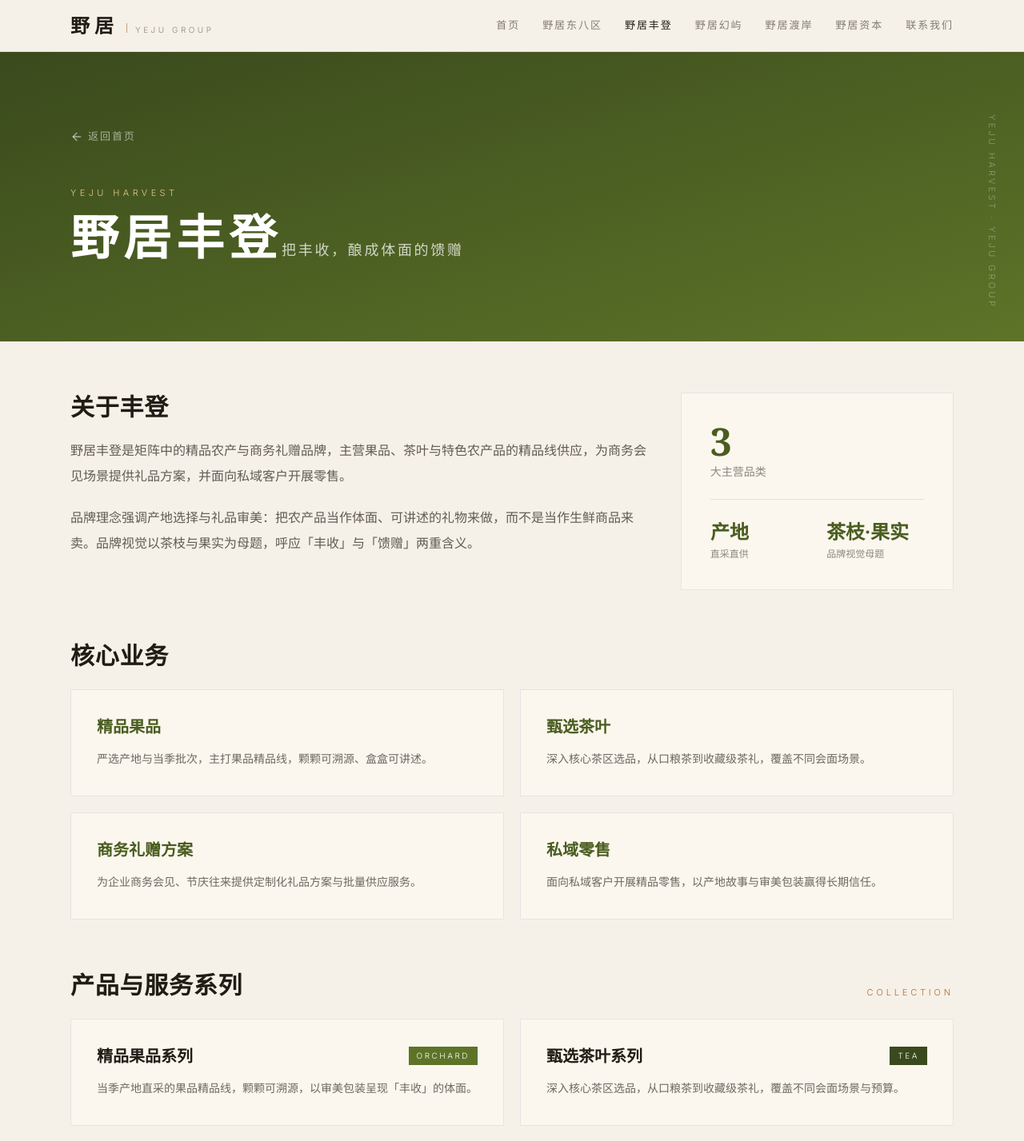
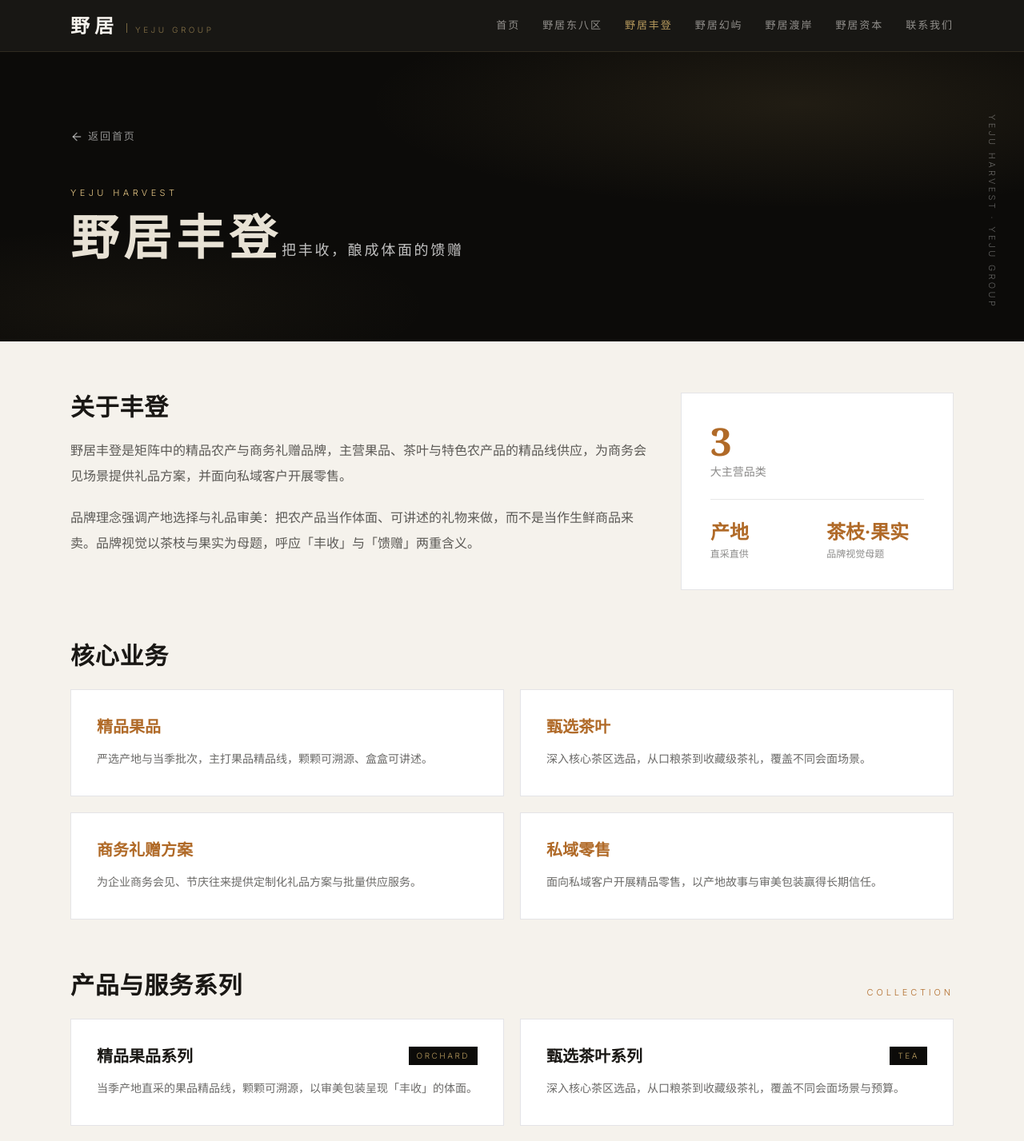
Before and after one commit to What-123/yeju-website, a React (Vite) app: page /agriculture in a window 1280 px wide. Shown: the top 1427 px of the page at 80% size. Built offline with nearby package versions, Linux system fonts and the light colour scheme; a web font is replaced by a local one.

Commit message:
全站黑白奢华风改版：近黑/米白双色系，金色点缀贯穿；板块横幅与卡片全面中性化

```diff
--- a/src/components/Layout.tsx
+++ b/src/components/Layout.tsx
@@ -27,15 +27,15 @@ function ScrollToTop() {
 
 export default function Layout() {
   return (
-    <div className="min-h-screen bg-[#f6f1e8] text-[#211c14] antialiased">
+    <div className="min-h-screen bg-[#f5f2ec] text-[#1a1815] antialiased">
       <ScrollToTop />
       {/* 顶部导航 */}
-      <header className="sticky top-0 z-50 border-b border-[#211c14]/10 bg-[#f6f1e8]/90 backdrop-blur">
+      <header className="sticky top-0 z-50 border-b border-[#b89b5e]/15 bg-[#0c0b09]/95 backdrop-blur">
         <div className="mx-auto flex h-16 max-w-6xl items-center justify-between px-6">
           <Link to="/" className="flex items-baseline gap-2.5">
-            <span className="font-serif text-2xl font-bold tracking-[0.25em]">野居</span>
-            <span className="h-3 w-px bg-[#b06a28]/60" />
-            <span className="text-[10px] uppercase tracking-[0.35em] text-[#211c14]/50">
+            <span className="font-serif text-2xl font-bold tracking-[0.25em] text-[#f5f2ec]">野居</span>
+            <span className="h-3 w-px bg-[#b89b5e]/60" />
+            <span className="text-[10px] uppercase tracking-[0.35em] text-[#b89b5e]/70">
               Yeju Group
             </span>
           </Link>
@@ -48,8 +48,8 @@ export default function Layout() {
                 className={({ isActive }) =>
                   `text-[13px] tracking-[0.15em] transition-colors ${
                     isActive
-                      ? 'font-medium text-[#211c14]'
-                      : 'text-[#211c14]/55 hover:text-[#211c14]'
+                      ? 'font-medium text-[#b89b5e]'
+                      : 'text-[#f5f2ec]/55 hover:text-[#f5f2ec]'
                   }`
                 }
               >
--- a/src/pages/Division.tsx
+++ b/src/pages/Division.tsx
@@ -18,7 +18,14 @@ export default function Division() {
       {/* 东八区开场动画（每个标签页会话播放一次） */}
       {division.slug === 'film' && <FilmIntro />}
       {/* 板块横幅 */}
-      <section className={`relative overflow-hidden bg-gradient-to-br ${division.accent} text-white`}>
+      <section className="relative overflow-hidden bg-[#0c0b09] text-[#e8e2d5]">
+        <div
+          className="pointer-events-none absolute inset-0"
+          style={{
+            backgroundImage:
+              'radial-gradient(ellipse 70% 60% at 78% 18%, rgba(184,155,94,0.12), transparent 60%), radial-gradient(ellipse 50% 45% at 12% 88%, rgba(184,155,94,0.06), transparent 60%)',
+          }}
+        />
         {/* 竖排侧边小字 */}
         <span className="absolute bottom-10 right-8 hidden text-[11px] uppercase tracking-[0.3em] text-white/35 [writing-mode:vertical-rl] lg:block">
           {division.slug === 'film' ? 'In Story We Trust · Since GMT+8' : `${division.enName} · Yeju Group`}
@@ -92,25 +99,25 @@ export default function Division() {
               关于{division.shortName}
             </h2>
             {division.intro.map((p, i) => (
-              <p key={i} className="mt-5 leading-8 text-[#211c14]/70">
+              <p key={i} className="mt-5 leading-8 text-[#1a1815]/70">
                 {p}
               </p>
             ))}
           </div>
           <div className="col-span-4">
-            <div className="border border-[#211c14]/12 bg-[#fbf7ee] p-9">
-              <p className={`float-text font-serif text-5xl font-bold ${division.accentText}`}>
+            <div className="border border-[#1a1815]/12 bg-[#ffffff] p-9">
+              <p className={`float-text font-serif text-5xl font-bold text-[#b06a28]`}>
                 {division.stats[0].value}
               </p>
-              <p className="mt-1 text-sm text-[#211c14]/50">{division.stats[0].label}</p>
-              <div className="my-6 border-t border-[#211c14]/10" />
+              <p className="mt-1 text-sm text-[#1a1815]/50">{division.stats[0].label}</p>
+              <div className="my-6 border-t border-[#1a1815]/10" />
               <div className="grid grid-cols-2 gap-6">
                 {division.stats.slice(1).map((s) => (
                   <div key={s.label}>
-                    <p className={`float-text font-serif text-2xl font-bold ${division.accentText}`}>
+                    <p className={`float-text font-serif text-2xl font-bold text-[#b06a28]`}>
                       {s.value}
                     </p>
-                    <p className="mt-1 text-xs text-[#211c14]/50">{s.label}</p>
+                    <p className="mt-1 text-xs text-[#1a1815]/50">{s.label}</p>
                   </div>
                 ))}
               </div>
@@ -131,17 +138,17 @@ export default function Division() {
                 className={
                   dark
                     ? 'border border-[#b89b5e]/25 bg-[#0c0b09] p-8 transition-shadow hover:shadow-lg'
-                    : 'border border-[#211c14]/12 bg-[#fbf7ee] p-8 transition-shadow hover:shadow-lg'
+                    : 'border border-[#1a1815]/12 bg-[#ffffff] p-8 transition-shadow hover:shadow-lg'
                 }
               >
                 <h3
                   className={`float-text font-serif text-xl font-bold ${
-                    dark ? 'text-[#e8c987]' : division.accentText
+                    dark ? 'text-[#e8c987]' : 'text-[#b06a28]'
                   }`}
                 >
                   {h.title}
                 </h3>
-                <p className={`mt-3 text-sm leading-7 ${dark ? 'text-[#e8e2d5]/65' : 'text-[#211c14]/65'}`}>
+                <p className={`mt-3 text-sm leading-7 ${dark ? 'text-[#e8e2d5]/65' : 'text-[#1a1815]/65'}`}>
                   {h.desc}
                 </p>
               </div>
@@ -159,7 +166,7 @@ export default function Division() {
               <span className="label-gold">Works</span>
             </div>
 
-            <h3 className="mt-8 text-sm font-semibold uppercase tracking-[0.25em] text-[#211c14]/45">
+            <h3 className="mt-8 text-sm font-semibold uppercase tracking-[0.25em] text-[#1a1815]/45">
               影展与完成作品
             </h3>
             <div className="mt-4 grid grid-cols-2 gap-5">
@@ -168,7 +175,7 @@ export default function Division() {
                 .map((f) => (
                   <div
                     key={f.title}
-                    className="group overflow-hidden border border-[#211c14]/12 bg-white transition-shadow hover:shadow-lg"
+                    className="group overflow-hidden border border-[#1a1815]/12 bg-white transition-shadow hover:shadow-lg"
                   >
                     {f.image ? (
                       <div className="overflow-hidden">
@@ -179,8 +186,8 @@ export default function Division() {
                         />
                       </div>
                     ) : (
-                      <div className="flex aspect-[16/9] w-full items-center justify-center bg-gradient-to-br from-[#2b1a3a] to-[#4a2d61]">
-                        <span className="font-serif text-4xl font-bold text-white/25">
+                      <div className="flex aspect-[16/9] w-full items-center justify-center bg-gradient-to-br from-[#16140f] to-[#2a2620]">
+                        <span className="font-serif text-4xl font-bold text-[#b89b5e]/30">
                           {f.title.replace(/[《》]/g, '')}
                         </span>
                       </div>
@@ -188,20 +195,20 @@ export default function Division() {
                     <div className="p-6">
                       <div className="flex items-baseline justify-between gap-3">
                         <h4 className="float-text font-serif text-xl font-bold">{f.title}</h4>
-                        <span className="shrink-0 text-xs text-[#211c14]/45">
+                        <span className="shrink-0 text-xs text-[#1a1815]/45">
                           {f.year} · {f.type}
                         </span>
                       </div>
-                      <p className="mt-2.5 text-sm leading-6 text-[#211c14]/65">{f.note}</p>
+                      <p className="mt-2.5 text-sm leading-6 text-[#1a1815]/65">{f.note}</p>
                     </div>
                   </div>
                 ))}
             </div>
 
-            <h3 className="mt-12 text-sm font-semibold uppercase tracking-[0.25em] text-[#211c14]/45">
+            <h3 className="mt-12 text-sm font-semibold uppercase tracking-[0.25em] text-[#1a1815]/45">
               开发中项目
             </h3>
-            <div className="mt-3 divide-y divide-[#211c14]/10 border-y border-[#211c14]/10">
+            <div className="mt-3 divide-y divide-[#1a1815]/10 border-y border-[#1a1815]/10">
               {films
                 .filter((f) => f.status === 'development')
                 .map((f) => (
@@ -209,9 +216,9 @@ export default function Division() {
                     <span className="float-text col-span-3 font-serif text-xl font-bold">
                       {f.title}
                     </span>
-                    <span className="col-span-2 text-sm text-[#211c14]/50">{f.year}</span>
-                    <span className="col-span-2 text-sm text-[#211c14]/50">{f.type}</span>
-                    <span className="col-span-5 text-sm leading-6 text-[#211c14]/65">{f.note}</span>
+                    <span className="col-span-2 text-sm text-[#1a1815]/50">{f.year}</span>
+                    <span className="col-span-2 text-sm text-[#1a1815]/50">{f.type}</span>
+                    <span className="col-span-5 text-sm leading-6 text-[#1a1815]/65">{f.note}</span>
                   </div>
                 ))}
             </div>
@@ -226,16 +233,16 @@ export default function Division() {
               {books.map((b) => (
                 <div
                   key={b.title}
-                  className="flex gap-6 border border-[#211c14]/12 bg-[#fbf7ee] p-6 transition-shadow hover:shadow-lg"
+                  className="flex gap-6 border border-[#1a1815]/12 bg-[#ffffff] p-6 transition-shadow hover:shadow-lg"
                 >
                   {b.image ? (
                     <img
                       src={b.image}
                       alt={b.title}
-                      className="w-24 shrink-0 self-start border border-[#211c14]/10 object-cover shadow-sm"
+                      className="w-24 shrink-0 self-start border border-[#1a1815]/10 object-cover shadow-sm"
                     />
                   ) : (
-                    <div className="flex w-24 shrink-0 items-center justify-center self-start border border-[#211c14]/10 bg-gradient-to-br from-[#2b1a3a] to-[#4a2d61] py-16">
+                    <div className="flex w-24 shrink-0 items-center justify-center self-start border border-[#1a1815]/10 bg-gradient-to-br from-[#16140f] to-[#2a2620] py-16">
                       <span className="px-2 text-center font-serif text-lg font-bold leading-6 text-white/70">
                         {b.title.replace(/[《》]/g, '')}
                       </span>
@@ -243,10 +250,10 @@ export default function Division() {
                   )}
                   <div className="min-w-0">
                     <h3 className="float-text font-serif text-lg font-bold">{b.title}</h3>
-                    <p className="mt-1 text-xs text-[#211c14]/45">
+                    <p className="mt-1 text-xs text-[#1a1815]/45">
                       {b.author} · {b.year}
                     </p>
-                    <p className="mt-2.5 text-sm leading-6 text-[#211c14]/60">{b.note}</p>
+                    <p className="mt-2.5 text-sm leading-6 text-[#1a1815]/60">{b.note}</p>
                   </div>
                 </div>
               ))}
@@ -265,7 +272,7 @@ export default function Division() {
                   className="flex gap-6 border border-[#b89b5e]/25 bg-[#0c0b09] p-8 transition-shadow hover:shadow-lg"
                 >
                   {/* 头像占位：首字印章风 */}
-                  <div className="flex h-20 w-20 shrink-0 items-center justify-center bg-gradient-to-br from-[#2b1a3a] to-[#4a2d61] font-serif text-3xl font-bold text-[#e8c987] ring-1 ring-[#b89b5e]/30">
+                  <div className="flex h-20 w-20 shrink-0 items-center justify-center bg-gradient-to-br from-[#16140f] to-[#2a2620] font-serif text-3xl font-bold text-[#e8c987] ring-1 ring-[#b89b5e]/30">
                     {a.name.charAt(0)}
                   </div>
                   <div className="min-w-0 flex-1">
@@ -302,21 +309,21 @@ export default function Division() {
             {products.map((p) => (
               <div
                 key={p.title}
-                className="border border-[#211c14]/12 bg-[#fbf7ee] p-8 transition-shadow hover:shadow-lg"
+                className="border border-[#1a1815]/12 bg-[#ffffff] p-8 transition-shadow hover:shadow-lg"
               >
                 <div className="flex items-center justify-between">
                   <h3 className="float-text font-serif text-xl font-bold">{p.title}</h3>
                   <span
-                    className={`px-2.5 py-1 text-[10px] uppercase tracking-[0.25em] text-white ${p.chip}`}
+                    className="bg-[#0c0b09] px-2.5 py-1 text-[10px] uppercase tracking-[0.25em] text-[#b89b5e]"
                   >
                     {p.en}
                   </span>
                 </div>
-                <p className="mt-3 text-sm leading-7 text-[#211c14]/65">{p.desc}</p>
+                <p className="mt-3 text-sm leading-7 text-[#1a1815]/65">{p.desc}</p>
               </div>
             ))}
           </div>
-          <p className="mt-6 border-l-2 border-[#5d7428] pl-4 text-sm leading-7 text-[#211c14]/55">
+          <p className="mt-6 border-l-2 border-[#5d7428] pl-4 text-sm leading-7 text-[#1a1815]/55">
             品牌视觉以茶枝与果实为母题，呼应「丰收」与「馈赠」——把农产品当作体面、可讲述的礼物来做。
           </p>
         </section>
@@ -333,14 +340,14 @@ export default function Division() {
             {isleConcepts.map((c) => (
               <div
                 key={c.title}
-                className={`bg-gradient-to-br ${c.gradient} p-8 text-white transition-transform duration-300 hover:-translate-y-1`}
+                className="border border-[#b89b5e]/20 bg-[#0c0b09] p-8 text-[#e8e2d5] transition-all duration-300 hover:-translate-y-1 hover:border-[#b89b5e]/50"
               >
-                <span className="font-serif text-5xl font-bold text-white/25">{c.title}</span>
-                <p className="mt-8 text-sm leading-7 text-white/80">{c.desc}</p>
+                <span className="font-serif text-5xl font-bold text-[#b89b5e]/30">{c.title}</span>
+                <p className="mt-8 text-sm leading-7 text-[#e8e2d5]/65">{c.desc}</p>
               </div>
             ))}
           </div>
-          <p className="mt-6 border-l-2 border-[#1e6076] pl-4 text-sm leading-7 text-[#211c14]/55">
+          <p className="mt-6 border-l-2 border-[#1e6076] pl-4 text-sm leading-7 text-[#1a1815]/55">
             以人工智能模型制作游戏，探索更轻盈的游戏创作方式，以及令人愉悦的互动世界。
           </p>
         </section>
@@ -357,11 +364,11 @@ export default function Division() {
             {eduSteps.map((s) => (
               <div
                 key={s.no}
-                className="border border-[#211c14]/12 bg-[#fbf7ee] p-8 transition-shadow hover:shadow-lg"
+                className="border border-[#1a1815]/12 bg-[#ffffff] p-8 transition-shadow hover:shadow-lg"
               >
-                <span className={`font-serif text-3xl font-bold ${division.accentText}`}>{s.no}</span>
+                <span className={`font-serif text-3xl font-bold text-[#b06a28]`}>{s.no}</span>
                 <h3 className="float-text mt-4 font-serif text-lg font-bold">{s.title}</h3>
-                <p className="mt-2.5 text-sm leading-6 text-[#211c14]/65">{s.desc}</p>
+                <p className="mt-2.5 text-sm leading-6 text-[#1a1815]/65">{s.desc}</p>
               </div>
             ))}
           </div>
@@ -379,12 +386,12 @@ export default function Division() {
             {capitalBeliefs.map((b) => (
               <div
                 key={b.title}
-                className="border border-[#211c14]/12 bg-[#fbf7ee] p-9 transition-shadow hover:shadow-lg"
+                className="border border-[#1a1815]/12 bg-[#ffffff] p-9 transition-shadow hover:shadow-lg"
               >
-                <h3 className={`float-text font-serif text-xl font-bold ${division.accentText}`}>
+                <h3 className={`float-text font-serif text-xl font-bold text-[#b06a28]`}>
                   {b.title}
                 </h3>
-                <p className="mt-3 text-sm leading-7 text-[#211c14]/65">{b.desc}</p>
+                <p className="mt-3 text-sm leading-7 text-[#1a1815]/65">{b.desc}</p>
               </div>
             ))}
           </div>
@@ -395,18 +402,18 @@ export default function Division() {
       <section className="mx-auto max-w-6xl px-6 pt-20">
         <Link
           to={`/${next.slug}`}
-          className="group flex items-center justify-between border border-[#211c14]/15 bg-white px-8 py-6 transition-shadow hover:shadow-lg"
+          className="group flex items-center justify-between border border-[#1a1815]/15 bg-white px-8 py-6 transition-shadow hover:shadow-lg"
         >
           <div>
             <p className="label-gold">下一个板块 · Next</p>
             <p className="float-text mt-1 font-serif text-2xl font-bold">{next.name}</p>
           </div>
-          <ArrowRight className="h-6 w-6 text-[#211c14]/40 transition-transform group-hover:translate-x-1" />
+          <ArrowRight className="h-6 w-6 text-[#1a1815]/40 transition-transform group-hover:translate-x-1" />
         </Link>
         <div className="mt-8 text-center">
           <Link
             to="/contact"
-            className="inline-flex items-center gap-2 bg-[#211c14] px-7 py-3 text-sm tracking-widest text-[#f6f1e8] transition-opacity hover:opacity-85"
+            className="inline-flex items-center gap-2 bg-[#0c0b09] px-7 py-3 text-[13px] tracking-[0.2em] text-[#f5f2ec] transition-colors hover:bg-[#b06a28]"
           >
             与{division.shortName}洽谈合作 <ArrowRight className="h-4 w-4" />
           </Link>
```
Also changed, not shown: src/pages/Contact.tsx (+10 -10 lines), src/pages/Home.tsx (+13 -13 lines).
